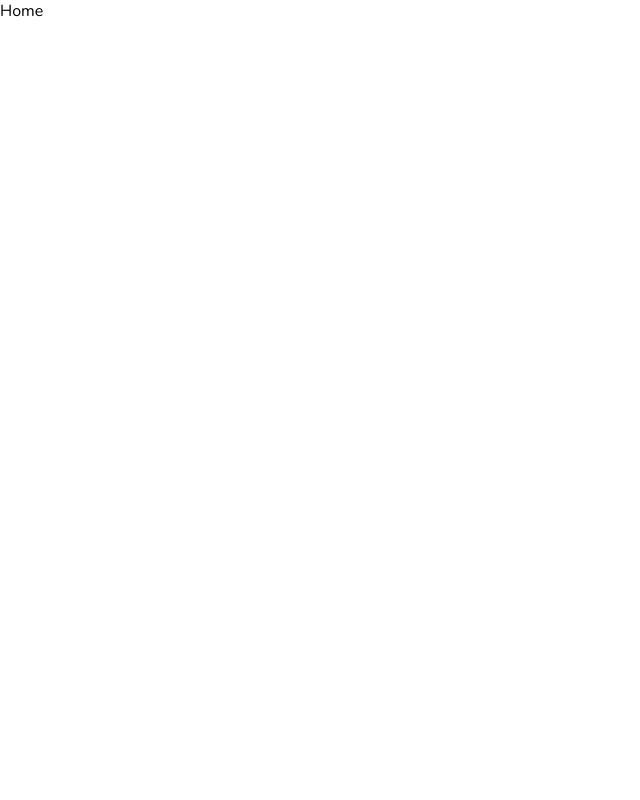
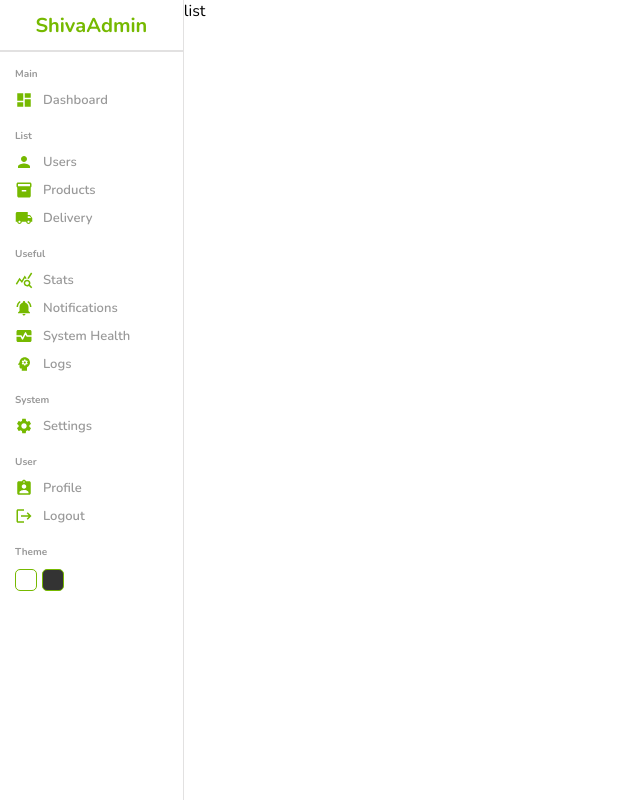
Before and after one commit to Shivanand0297/react-admin-dashboard, a React (Create React App) app: page /users in a window 1280 px wide. Shown: the whole page, without its empty margins (0-640 px from the left). Built offline with nearby package versions, Linux system fonts and the light colour scheme.

Commit message:
done with list component

```diff
--- a/src/components/table/DataTable.jsx
+++ b/src/components/list/List.jsx
@@ -5,9 +5,9 @@ import TableContainer from '@mui/material/TableContainer';
 import TableHead from '@mui/material/TableHead';
 import TableRow from '@mui/material/TableRow';
 import Paper from '@mui/material/Paper';
-import "./dataTable.scss"
+import "./list.scss"
 
-const DataTable = () => {
+const List = () => {
 
   const rows = [
 
@@ -85,8 +85,8 @@ const DataTable = () => {
             >
               <TableCell className='tableCell' >{row.id}</TableCell>
               <TableCell className='tableCell' >
-                <div class="cellWrapper">
-                <img src={row.img} alt="productImg" class="productImg"/>
+                <div className="cellWrapper">
+                <img src={row.img} alt="productImg" className="productImg"/>
                 {row.product}
                 </div>
               </TableCell>
@@ -105,4 +105,4 @@ const DataTable = () => {
   )
 }
 
-export default DataTable
+export default List
--- a/src/components/table/dataTable.scss
+++ b/src/components/list/list.scss
@@ -19,16 +19,13 @@
 
     &.Approved{
       color: #008000;
-      background-color: rgba(0, 128, 0, 0.338);
+      background-color: rgba(169, 212, 169, 0.729);
     }
     &.Pending{
       color: #dbac35;
-      background-color: rgba(220, 173, 52, 0.231);
+      background-color: rgba(243, 237, 223, 0.758);
     }
-    &.Approved{
-      color: green;
-      background-color: rgba(0, 128, 0, 0.338);
-    }
+
   }
 
 }
--- a/src/pages/home/Home.jsx
+++ b/src/pages/home/Home.jsx
@@ -3,7 +3,7 @@ import Sidebar from "../../components/sidebar/Sidebar"
 import Widget from "../../components/widget/Widget"
 import Featured from "../../components/featured/Featured"
 import Chart from "../../components/chart/Chart"
-import DataTable from "../../components/table/DataTable"
+import List from "../../components/list/List"
 import "./home.scss"
 
 const Home = () => {
@@ -23,8 +23,8 @@ const Home = () => {
           <Chart/>
         </div>
         <div className="tableContainer">
-          <div class="tableTitle">Latest Transactions</div>
-          <DataTable/>
+          <div className="tableTitle">Latest Transactions</div>
+          <List/>
         </div>
       </div>
     </div>
--- a/src/pages/list/List.jsx
+++ b/src/pages/list/List.jsx
@@ -1,9 +1,12 @@
+import Sidebar from "../../components/sidebar/Sidebar"
 import "./list.scss"
-
 const List = () => {
   return (
     <div className="list" >
-      Home
+      <Sidebar/>
+      <div className="listContainer">
+        list
+      </div>
     </div>
   )
 }
--- a/src/pages/list/list.scss
+++ b/src/pages/list/list.scss
@@ -0,0 +1,8 @@
+.list{
+  display: flex;
+  width: 100%;
+
+    .listContainer{
+      flex: 6;
+    }
+}
```
